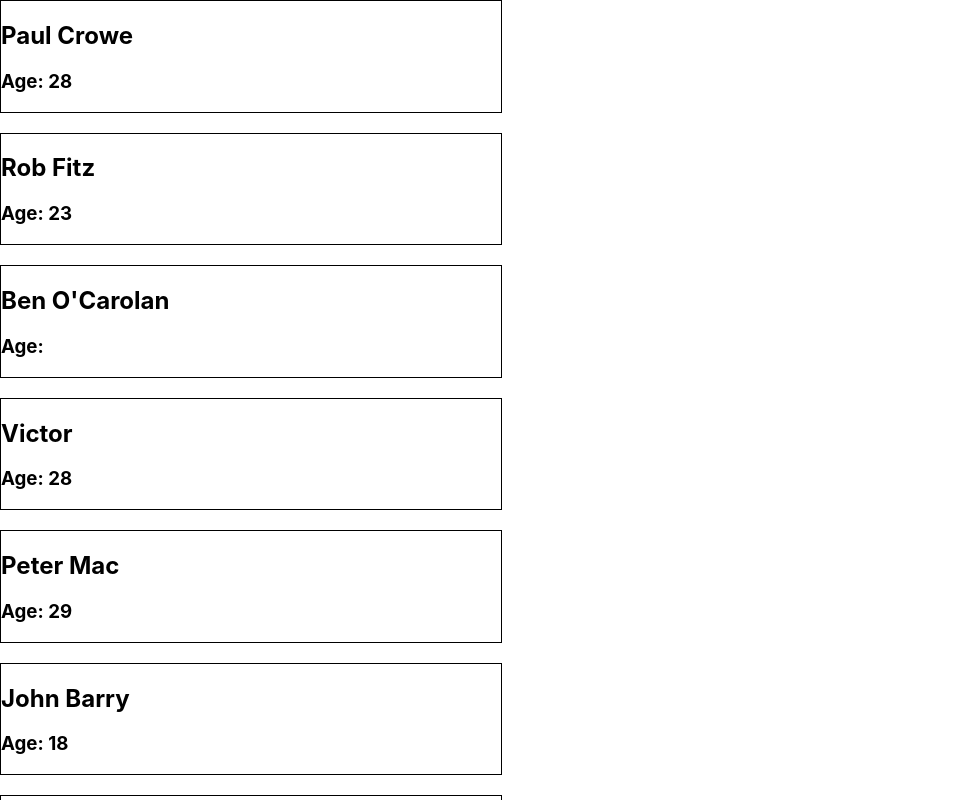
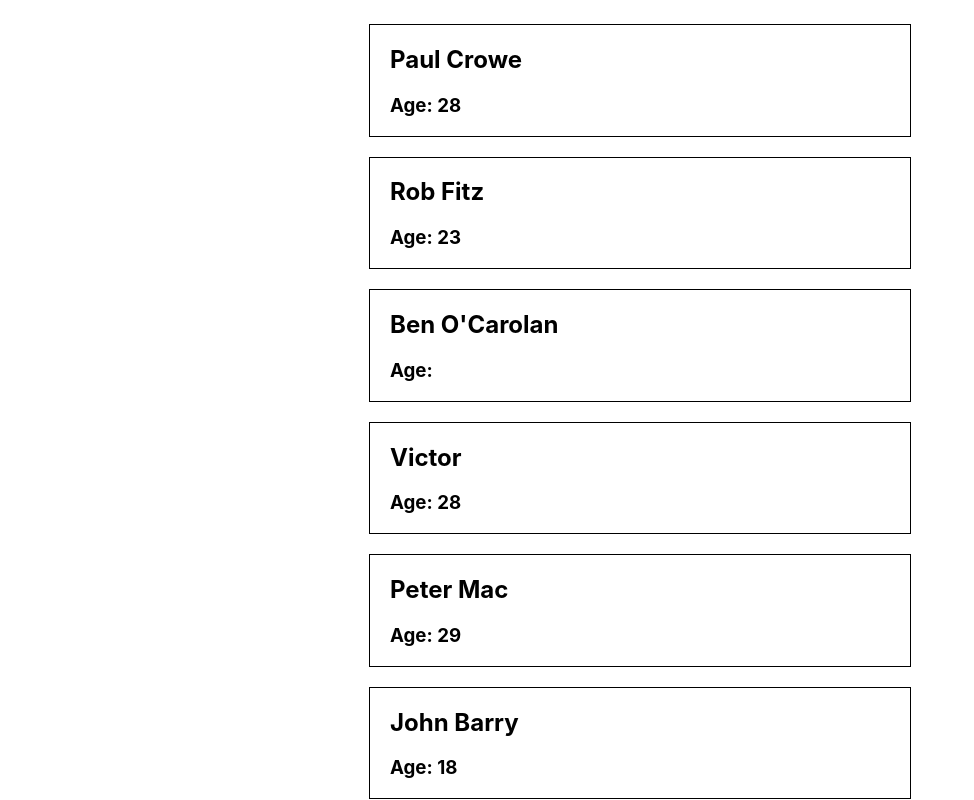
Before and after one commit to nenadbarjak/social-network, a React (Create React App) app: page / in a window 1280 px wide. Shown: the top 800 px of the page, without its empty margins (0-974 px from the left). Built offline with nearby package versions, Linux system fonts and the light colour scheme.

Commit message:
Add utility functions for filtering friends

```diff
--- a/src/components/User.js
+++ b/src/components/User.js
@@ -1,8 +1,19 @@
+import { useParams } from 'react-router-dom';
+import users from '../data/data.json';
+import { getFriends, getFriendsOfFriends, getSuggestedFriends } from '../utils/users';
 
 const User = () => {
+    const {id} = useParams()
+    const selectedUser = users.filter(user => user.id === Number(id))[0]
+
+    const friends = getFriends(users, selectedUser)
+    const friendsOfFriends = getFriendsOfFriends(users, selectedUser)
+    const suggestedFriends = getSuggestedFriends(friendsOfFriends, selectedUser)
+    console.log(suggestedFriends)
+
     return (
         <div>
-            <h1>USER</h1>
+            <h1>{selectedUser.firstName} {selectedUser.surname}</h1>
         </div>
     );
 }
--- a/src/components/UsersList.js
+++ b/src/components/UsersList.js
@@ -3,7 +3,7 @@ import users from '../data/data.json';
 
 const UsersList = () => {
     return (
-        <div>
+        <div className='users-list'>
             {users.map(user => (
                 <Link to={`/user/${user.id}`} key={user.id} className='user-link'>
                     <div className='user-card'>
--- a/src/index.css
+++ b/src/index.css
@@ -12,6 +12,13 @@ code {
     monospace;
 }
 
+.users-list {
+  padding: 24px;
+  display: flex;
+  flex-direction: column;
+  align-items: center;
+}
+
 .user-link,
 .user-link:link,
 .user-link:active,
@@ -22,6 +29,7 @@ code {
 
 .user-card {
   border: 1px solid #000;
-  max-width: 500px;
+  width: 500px;
   margin-bottom: 20px;
+  padding: 0 20px;
 }
--- /dev/null
+++ b/src/utils/users.js
@@ -0,0 +1,15 @@
+export const getFriends = (allUsers, selectedUser) => {
+    return allUsers.filter(user => selectedUser.friends.includes(user.id))
+}
+
+export const getFriendsOfFriends = (allUsers, selectedUser) => {
+    return allUsers.filter(user => {
+        return (user.id !== selectedUser.id) && (!selectedUser.friends.includes(user.id)) && (
+            user.friends.filter(friend => selectedUser.friends.includes(friend)).length
+        )
+    })
+}
+
+export const getSuggestedFriends = (friendsOfFriends, selectedUser) => {
+    return friendsOfFriends.filter(friendOfFriends => friendOfFriends.friends.filter(friend => selectedUser.friends.includes(friend)).length > 1)
+}
```
